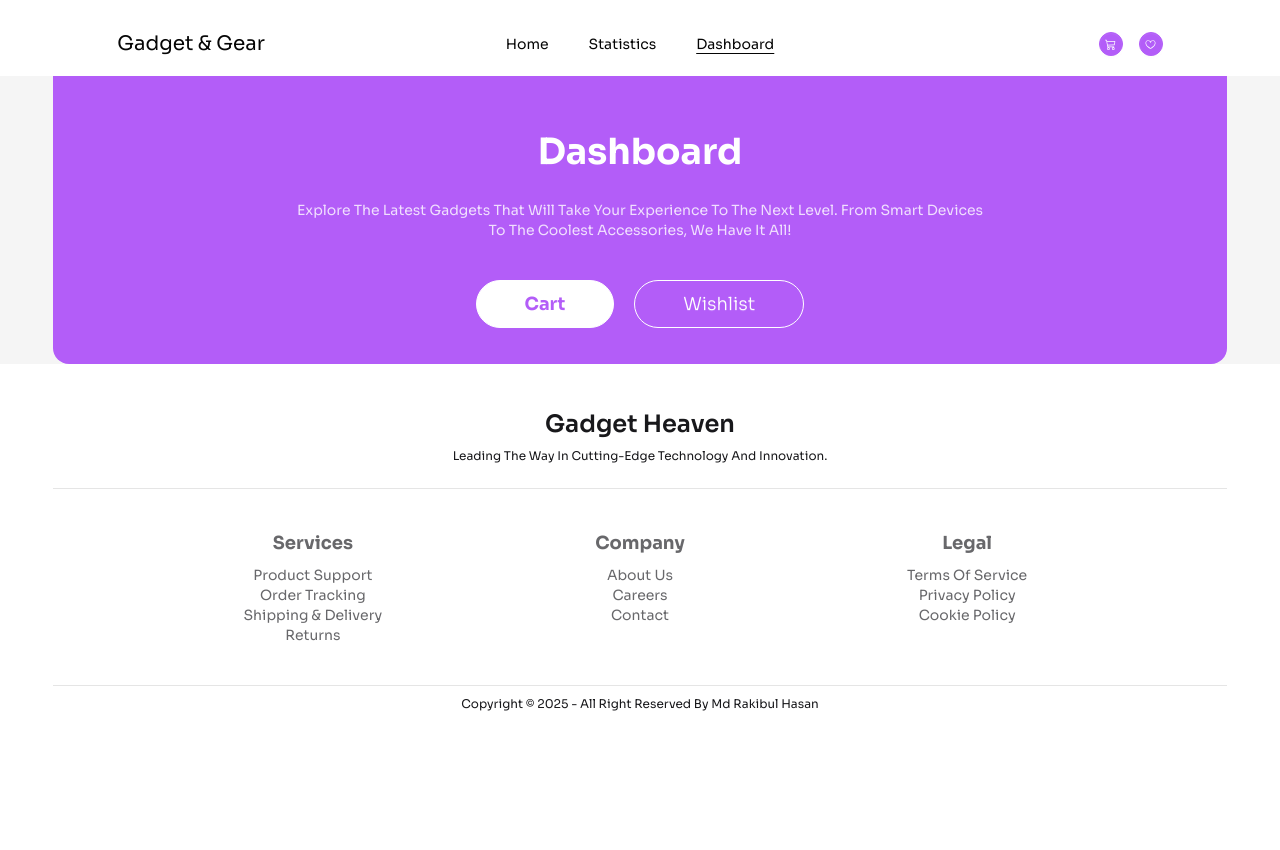
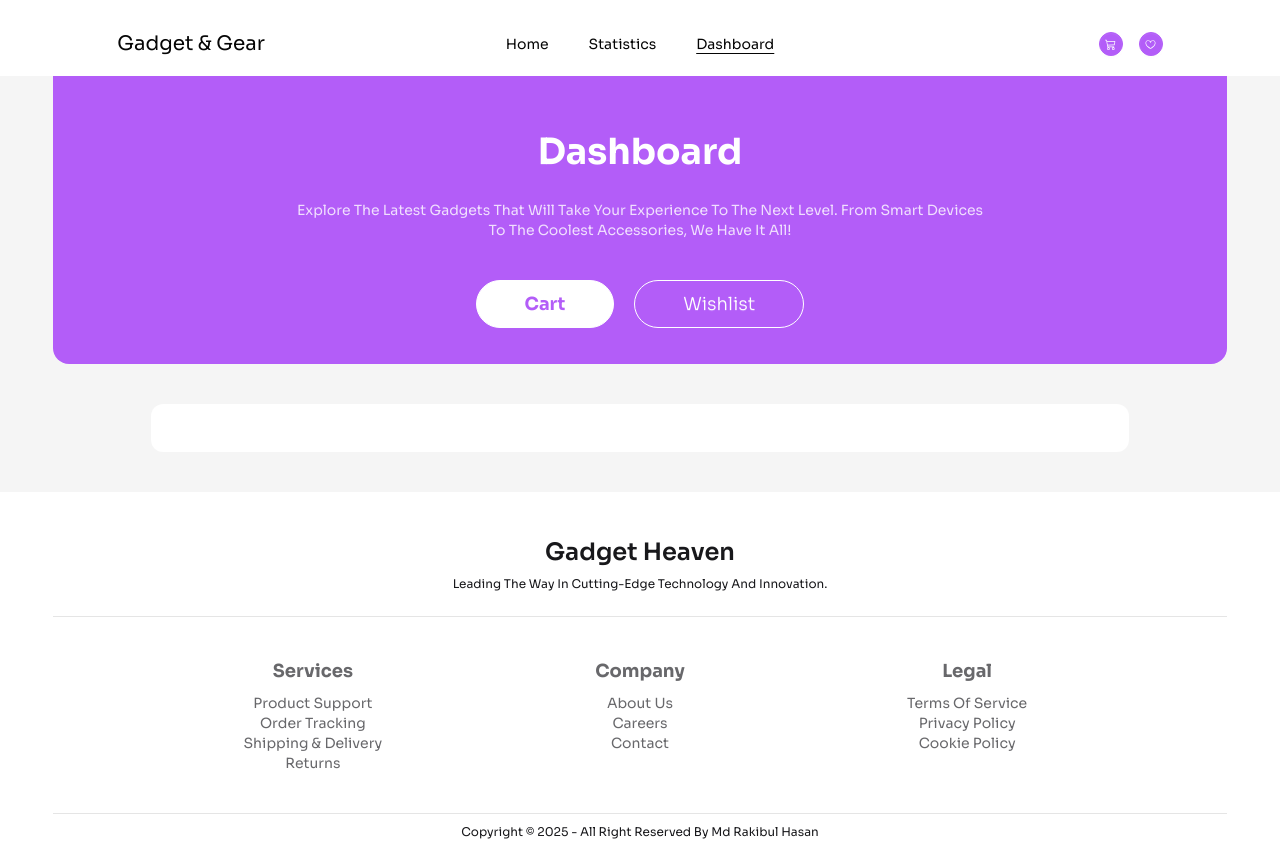
Before and after one commit to rakib-hasan-78/shopping-cart, a React (Vite) app: page /dashboard in a window 1280 px wide. Before the commit the page ends 800 px from the top, so only its background shows below. Built offline with nearby package versions, Linux system fonts and the light colour scheme.

Commit message:
tab interacted..

```diff
--- /dev/null
+++ b/src/components/SelectedItems/SelectedItems.jsx
@@ -0,0 +1,16 @@
+import React from 'react';
+import { useLoaderData } from 'react-router-dom';
+
+const SelectedItems = ({selectedContent}) => {
+    const selectedItem = useLoaderData();
+
+    return (
+        <div
+        className='w-10/12 py-6 h-auto bg-project-white rounded-xl'
+        >
+
+        </div>
+    );
+};
+
+export default SelectedItems;
--- a/src/main.jsx
+++ b/src/main.jsx
@@ -32,6 +32,7 @@ const router = createBrowserRouter([
       },
       {
         path:'/dashboard',
+        loader:()=> fetch(`/data.json`).then(res=>res.json()),
         element: <Dashboard />
       },
 
--- a/src/pages/Dashboard/Dashboard.jsx
+++ b/src/pages/Dashboard/Dashboard.jsx
@@ -1,11 +1,20 @@
 import React, { useState } from 'react';
 import Hero from './../../components/Hero/Hero';
+import SelectedItems from './../../components/SelectedItems/SelectedItems';
 
 const Dashboard = () => {
     const [selectedContent , setSelectedContent] = useState('cart');
+    // tab handler ===>
+    const tabHandler = (e , type) =>{
+        e.preventDefault();
+        setSelectedContent(type);
+        console.log(`clicked for ${type}`);
+    }
+
     return (
         <div className='w-full h-auto flex flex-col bg-project-gray/80 relative'>
             <main className="main">
+                {/* hero section */}
                 <Hero className={`h-72`}>
                     <div className='hero-content text-center w-11/12 flex-col mt-10'>
                         <h2
@@ -23,14 +32,31 @@ const Dashboard = () => {
                             <button
                             type="button"
                             className={`btn btn-lg rounded-3xl px-12 border border-project-white shadow-none ${selectedContent==='cart'?'bg-project-white text-project-violet font-bold':'bg-transparent text-project-white font-light'}
-                            `}>cart</button>
+                            `}
+                            onClick={(e)=>tabHandler(e,'cart')}
+                            >
+                            cart
+                            </button>
+
                             <button
                             type="button"
                             className={`btn btn-lg rounded-3xl px-12 border border-project-white shadow-none ${selectedContent==='wishlist'?'bg-project-white text-project-violet font-bold':'bg-transparent text-project-white font-light'}
-                            `}>wishlist</button>
+                            `}
+                            onClick={(e)=>tabHandler(e,'wishlist')}
+                            >
+                            wishlist
+                            </button>
                         </div>
                     </div>
                 </Hero>
+                {/* content section */}
+                <section
+                className='w-full h-auto py-10 flex flex-col items-center justify-start
+                '>
+                  <SelectedItems
+                   selectedContent={selectedContent}
+                   />
+                </section>
             </main>
 
         </div>
```
